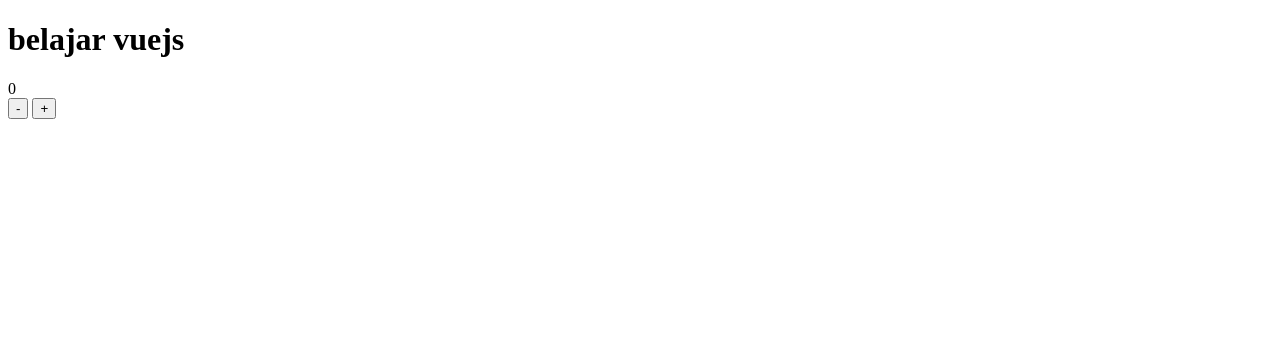
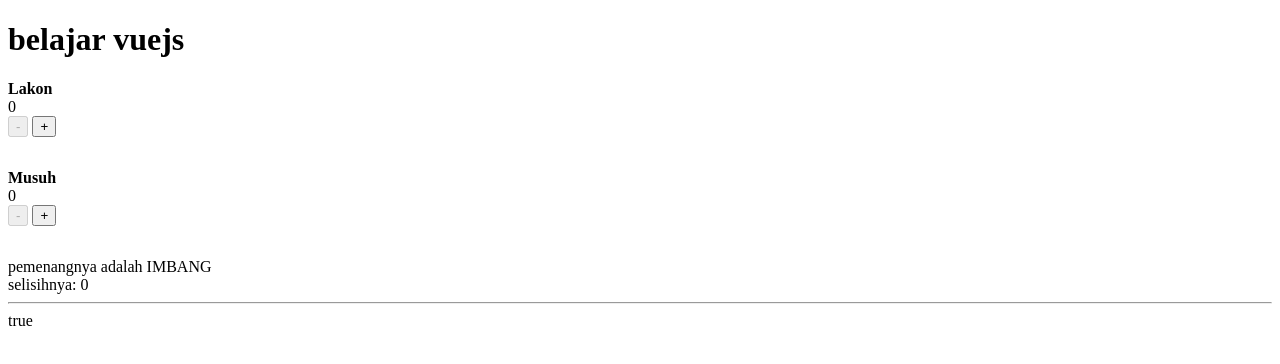
Before and after one commit to captainjex/DST-dasar-js, a plain HTML site: page vuejs/index.html in a window 1280 px wide. Drawn offline with Linux system fonts and the light colour scheme.

Commit message:
scoring pake vue

```diff
--- a/vuejs/index.html
+++ b/vuejs/index.html
@@ -9,11 +9,29 @@
 <body>
   <h1>belajar vuejs</h1>
   <div id="app">
+    <strong>Lakon</strong>
     <div>
       {{ score }}
     </div>
-    <button @click="kurangScore">-</button>
-    <button @click="tambahScore">+</button>
+    <button :disabled="score < 1 || isGameEnd" @click="kurangScore('score')">-</button>
+    <button v-bind:disabled="isGameEnd" @click="tambahScore('score')">+</button>
+
+    <div style="margin:32px;"></div>
+    <strong>Musuh</strong>
+    <div>
+      {{ scoreMusuh }}
+    </div>
+    <button :disabled="scoreMusuh < 1 || isGameEnd" @click="kurangScore('scoreMusuh')">-</button>
+    <button :disabled="isGameEnd" @click="tambahScore('scoreMusuh')">+</button>
+
+    <div style="margin:32px;"></div>
+
+    pemenangnya adalah {{ winner }}
+    <br>
+    selisihnya: {{ selisih }}
+
+    <hr>
+    {{ 3 == '3' }}
   </div>
 
   <script src="./js/vue.js"></script>
@@ -22,20 +40,39 @@
       el: '#app',
       data: {
         score: 0,
+        scoreMusuh: 0,
+        contoh: null
+      },
+      computed: {
+        winner () {
+          if (this.score > this.scoreMusuh) {
+            return 'Lakon'
+          } else if (this.score == this.scoreMusuh) {
+            return 'IMBANG'
+          } else {
+            return 'Musuh'
+          }
+        },
+        selisih () {
+          return Math.abs(this.score - this.scoreMusuh)
+        },
+        isGameEnd () {
+          return this.score > 9 || this.scoreMusuh > 9
+        }
       },
       watch: {
-        score () {
-          if (this.score > 9) {
-            alert('horeee menang')
+        score (newVal) {
+          if (newVal > 9) {
+            alert('horeee lakon menang')
           }
         }
       },
       methods: {
-        tambahScore () {
-          this.score += 1
+        tambahScore (target) {
+          ++this[target]
         },
-        kurangScore () {
-          --this.score
+        kurangScore (target) {
+          --this[target]
         }
       }
     })
```
